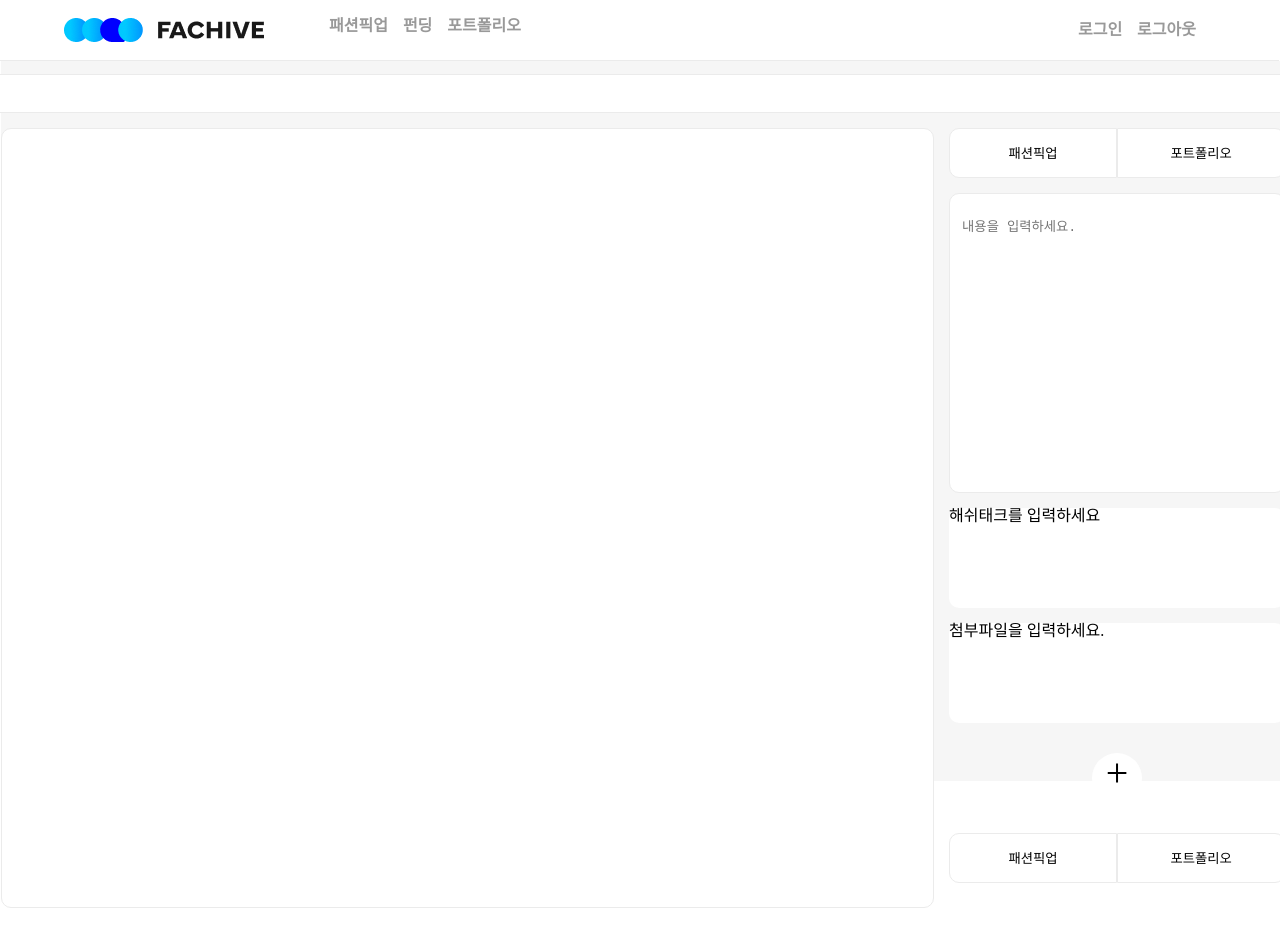
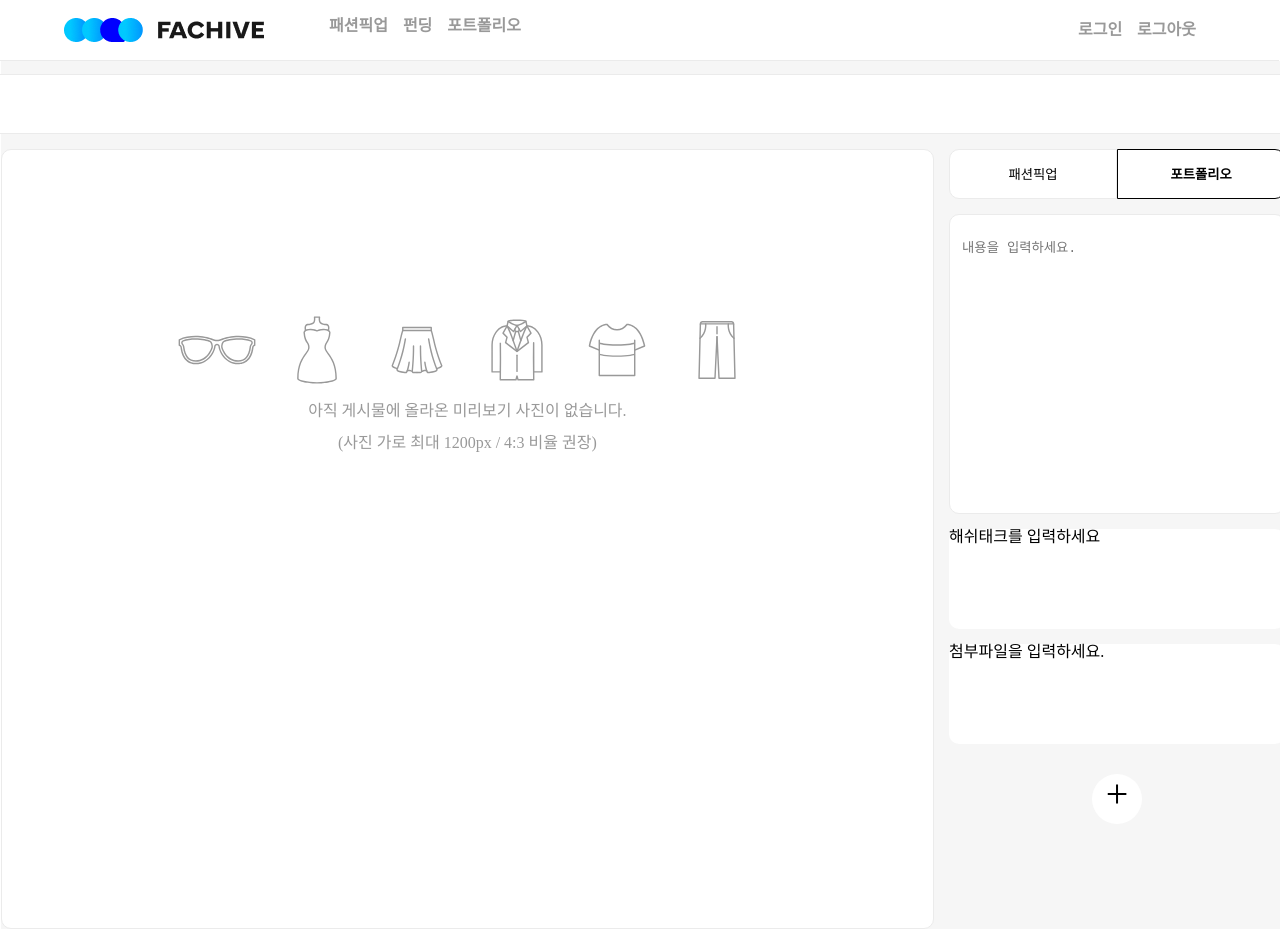
Before and after one commit to Fachive/Fachive_Project_Front, a React (Create React App) app: page /newpost in a window 1280 px wide. Both pictures are taken after a click on the button "포트폴리오". Shown: the top 929 px of the page. Before the commit the page ends 908 px from the top, so only its background shows below. Built offline with nearby package versions, Linux system fonts and the light colour scheme.

Commit message:
feat: 게시글 생성 페이지 기능 적용

```diff
--- /dev/null
+++ b/src/constants/editor.ts
@@ -0,0 +1,4 @@
+export const category: Array<string[]> = [
+	['fashion', '패션픽업', '10px 0px 0px 10px'],
+	['portfolio', '포트폴리오', '0px 10px 10px 0px'],
+];
--- a/src/pages/Editor.tsx
+++ b/src/pages/Editor.tsx
@@ -1,28 +1,74 @@
-import styled from 'styled-components';
+import { useState, useEffect } from 'react';
+import styled, { css } from 'styled-components';
+import { category as categoryList } from '../constants/editor';
+import { PostInfo } from '../types/fashionPage';
+import { accessory, dress, pants, skirt, suit, tshirts } from '../assets';
+const Editor = () => {
+	const previewImg: string[] = [accessory, dress, skirt, suit, tshirts, pants];
+	const [postInfo, setPostInfo] = useState<PostInfo>({
+		category: '',
+		body: '',
+		title: '',
+		hashTag: [],
+	});
 
-const Editor = () => {
+	const categorySelcect = (e: any) => {
+		setPostInfo((prev) => ({ ...prev, category: e.target.id }));
+	};
+
+	const changeTilte = (e: any) => {
+		setPostInfo((prev) => ({ ...prev, title: e.target.value }));
+	};
+	const changeBody = (e: any) => {
+		setPostInfo((prev) => ({ ...prev, body: e.target.value }));
+	};
+	useEffect(() => {
+		console.log(postInfo);
+	}, [postInfo]);
 	return (
 		<ContainerDiv>
-			<TitleSection>
+			<TitleSection onChange={changeTilte}>
 				<TitleInput placeholder="제목을 입력하세요."></TitleInput>
 			</TitleSection>
 			<BodySection>
-				<PreviewDiv></PreviewDiv>
+				<PreviewDiv>
+					<ImgDiv>
+						{previewImg.map((v: string) => {
+							return <img src={v} alt="" width="100px" height="100px" />;
+						})}
+					</ImgDiv>
+					<TextDiv>
+						아직 게시물에 올라온 미리보기 사진이 없습니다. <br />
+						<br />
+						(사진 가로 최대 1200px / 4:3 비율 권장)
+					</TextDiv>
+				</PreviewDiv>
 				<InfoDiv>
-					<CategoryDiv>
-						<CategoryItemLeftButton>패션픽업</CategoryItemLeftButton>
-						<CategoryItemRightButton>포트폴리오</CategoryItemRightButton>
+					<CategoryDiv onClick={(e) => categorySelcect(e)}>
+						<>
+							{categoryList.map((v) => {
+								return postInfo.category === v[0] ? (
+									<CategoryButton isClickCategory={true} id={v[0]} raduis={v[2]}>
+										{v[1]}
+									</CategoryButton>
+								) : (
+									<CategoryButton isClickCategory={false} id={v[0]} raduis={v[2]}>
+										{v[1]}
+									</CategoryButton>
+								);
+							})}
+						</>
 					</CategoryDiv>
-					<BodyDiv>
+					<BodyDiv onChange={changeBody}>
 						<BodyInput placeholder="내용을 입력하세요."></BodyInput>
 					</BodyDiv>
 					<HashTagDiv>해쉬태크를 입력하세요</HashTagDiv>
 					<UploadDiv>첨부파일을 입력하세요.</UploadDiv>
 					<PlusDiv>+</PlusDiv>
-					<CategoryDiv>
+					{/* <CategoryDiv>
 						<CategoryItemLeftButton>패션픽업</CategoryItemLeftButton>
-						<CategoryItemRightButton>포트폴리오</CategoryItemRightButton>
-					</CategoryDiv>
+						<CategoryItemRightButton raduis={'0px 10px 10px 0px'}>포트폴리오</CategoryItemRightButton>
+					</CategoryDiv> */}
 				</InfoDiv>
 			</BodySection>
 		</ContainerDiv>
@@ -39,15 +85,22 @@ const PlusDiv = styled.div`
 	justify-content: center;
 	font-size: 40px;
 `;
+const ImgDiv = styled.div`
+	text-align: center;
+	margin-top: 150px;
+`;
 
 const ContainerDiv = styled.div`
 	width: calc(100% + 11.5%);
 	background-color: #f6f6f6;
 	margin: 0px -5.5%;
-	height: calc(100vh - 80px);
 	display: flex;
 	align-items: center;
 	flex-direction: column;
+`;
+const TextDiv = styled.div`
+	text-align: center;
+	color: #999999;
 `;
 
 const TitleSection = styled.section`
@@ -58,28 +111,33 @@ const TitleSection = styled.section`
 	margin-top: 1%;
 	background-color: white;
 	z-index: 10;
+	padding-bottom: 15px;
 `;
 
 const TitleInput = styled.input`
-	margin-top: 20px;
+	margin-top: 15px;
+	width: 99%;
+	height: 30px;
 	margin-left: 15px;
 	border: none;
+	font-weight: 700;
+	font-size: 16px;
 	&:focus {
 		outline: none;
 		border: none;
 	}
 
 	&::placeholder {
-		color: #999999;
 		font-weight: 400;
 		font-size: 16px;
+		color: #999999;
 	}
 	z-index: -1;
 `;
 
 const PreviewDiv = styled.div`
 	width: 1374px;
-	height: 780px;
+
 	background-color: white;
 	margin-top: 15px;
 	border: 1px solid #ebebeb;
@@ -136,21 +194,19 @@ const HashTagDiv = styled.div`
 	border-radius: 10px;
 `;
 
-const CategoryItemLeftButton = styled.button`
+const CategoryButton = styled.button<{ raduis: string; isClickCategory: boolean }>`
 	width: 168px;
 	height: 50px;
 	border: 1px solid #ebebeb;
 	background-color: white;
-	border-top-left-radius: 10px;
-	border-bottom-left-radius: 10px;
-`;
-const CategoryItemRightButton = styled.button`
-	width: 168px;
-	height: 50px;
-	border: 1px solid #ebebeb;
-	background-color: white;
-	border-bottom-right-radius: 10px;
-	border-top-right-radius: 10px;
+	border-radius: ${(props) => props.raduis};
+
+	${({ isClickCategory }) =>
+		isClickCategory &&
+		css`
+			font-weight: 600;
+			border: 1px solid black;
+		`}
 `;
 
 const CategoryDiv = styled.div``;
```
